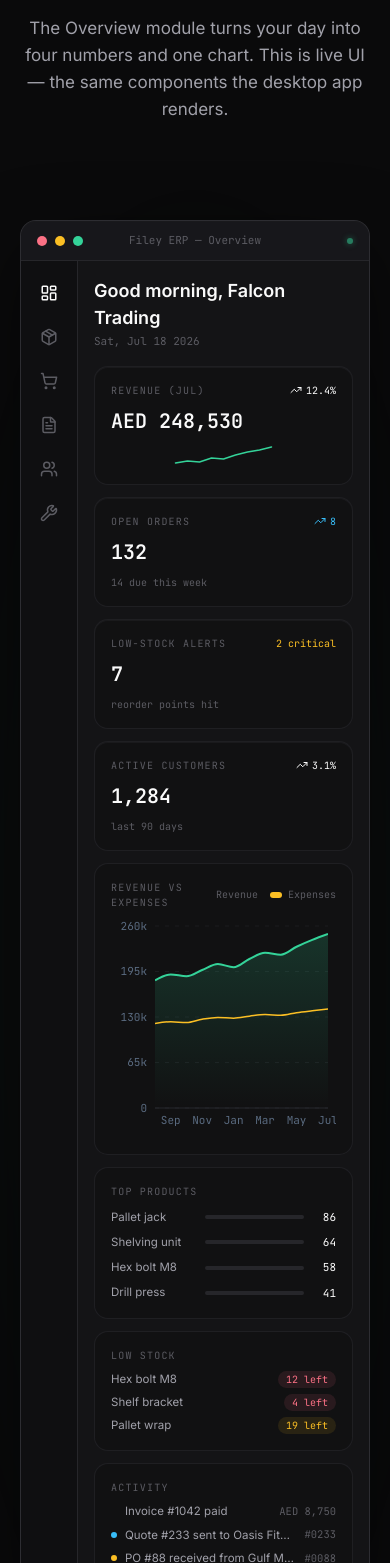
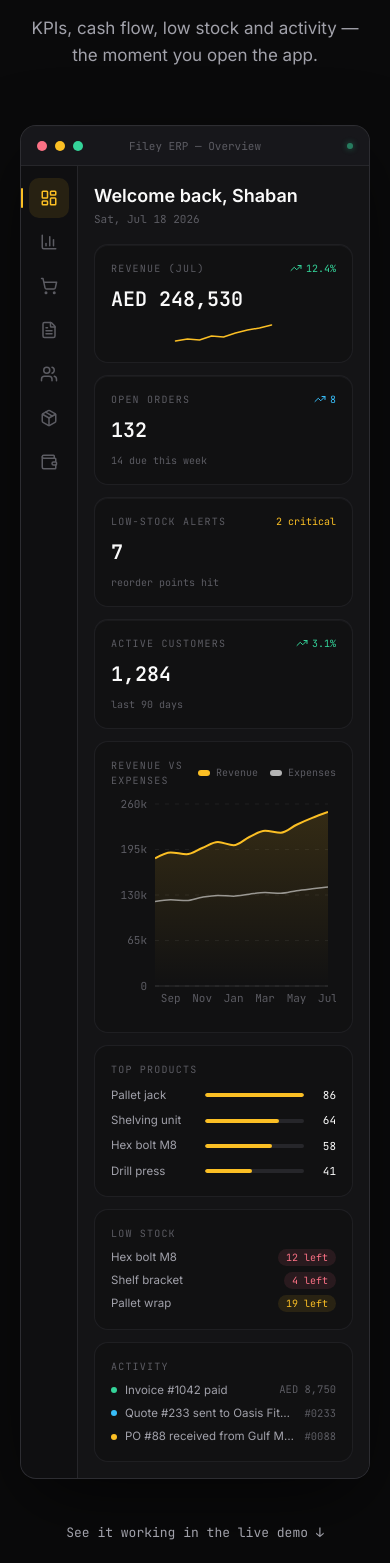
Before and after one commit to iamveer82/filey-erp-website, a React (Vite) app: page / in a window 390 px wide. Shown: the part 2985-4548 px from the top of the page. Built offline with nearby package versions, Linux system fonts and the light colour scheme.

Commit message:
v2: retheme dashboard preview (amber)

```diff
--- a/src/sections/DashboardPreview.tsx
+++ b/src/sections/DashboardPreview.tsx
@@ -1,9 +1,9 @@
-import { useEffect, useRef, useState } from 'react'
-import type { MouseEvent, ReactNode } from 'react'
+import { useEffect, useRef } from 'react'
+import type { MouseEvent } from 'react'
 import { animate, useInView, useMotionValue, useReducedMotion } from 'framer-motion'
-import { useGSAP } from '@gsap/react'
 import { Area, AreaChart, CartesianGrid, ResponsiveContainer, Tooltip, XAxis, YAxis } from 'recharts'
 import {
+  BarChart3,
   FileText,
   LayoutDashboard,
   Package,
@@ -11,14 +11,13 @@ import {
   ShoppingCart,
   TrendingUp,
   Users,
-  Wrench,
+  Wallet,
 } from 'lucide-react'
 import AppWindow from '@/components/AppWindow'
 import Reveal from '@/components/Reveal'
 import SectionHeader from '@/components/SectionHeader'
-import { gsap, prefersReducedMotion, scrollToHash } from '@/lib/scroll'
+import { scrollToHash } from '@/lib/scroll'
 import {
-  PREVIEW_ACTIVITY,
   PREVIEW_CHART,
   PREVIEW_LOW_STOCK,
   PREVIEW_TOP_PRODUCTS,
@@ -26,8 +25,6 @@ import {
   fmtCompact,
 } from '@/sections/demo/data'
 import { cn } from '@/lib/utils'
-
-gsap.registerPlugin(useGSAP)
 
 /* ------------------------------ dark tooltip ----------------------------- */
 
@@ -44,7 +41,7 @@ function ChartTooltip({ active, payload, label }: { active?: boolean; payload?:
       <p className="font-mono text-[10px] uppercase tracking-[0.12em] text-faint">{label}</p>
       {payload.map((entry) => (
         <p key={entry.name} className="mt-1 flex items-center gap-2 font-mono text-[11px] tabular-nums text-fg">
-          <span className="h-1.5 w-1.5 rounded-full" style={{ background: entry.color ?? '#34D399' }} />
+          <span className="h-1.5 w-1.5 rounded-full" style={{ background: entry.color ?? '#FBBF24' }} />
           {entry.name}: {fmtAED(Number(entry.value ?? 0))}
         </p>
       ))}
@@ -52,23 +49,16 @@ function ChartTooltip({ active, payload, label }: { active?: boolean; payload?:
   )
 }
 
-/* ------------------------- scrub/static count number --------------------- */
+/* --------------------------- count-up-on-scroll -------------------------- */
 
-/**
- * KPI number. Desktop pin: GSAP owns textContent (scrub-linked 0 → target).
- * Static fallback (mobile / no pin): tweens up once when 60% visible.
- * Reduced motion: final value, no animation.
- */
+/** KPI number — tweens up once when 60% visible; final value under reduced motion. */
 function PreviewCount({
   value,
   prefix = '',
-  enabled,
   className,
 }: {
   value: number
   prefix?: string
-  /** true when the pinned scrub timeline is NOT controlling this number */
-  enabled: boolean
   className?: string
 }) {
   const ref = useRef<HTMLSpanElement>(null)
@@ -77,20 +67,19 @@ function PreviewCount({
   const mv = useMotionValue(0)
 
   useEffect(() => {
-    if (!enabled) return
     return mv.on('change', (v) => {
       if (ref.current) ref.current.textContent = prefix + Math.round(v).toLocaleString('en-US')
     })
-  }, [enabled, mv, prefix])
+  }, [mv, prefix])
 
   useEffect(() => {
-    if (!enabled || !inView || reduced) return
+    if (!inView || reduced) return
     const controls = animate(mv, value, { duration: 1.4, ease: 'easeOut' })
     return () => controls.stop()
-  }, [enabled, inView, reduced, value, mv])
+  }, [inView, reduced, value, mv])
 
   return (
-    <span ref={ref} className={className} data-value={value} data-prefix={prefix}>
+    <span ref={ref} className={className}>
       {prefix}
       {value.toLocaleString('en-US')}
     </span>
@@ -101,11 +90,12 @@ function PreviewCount({
 
 const SIDE_ITEMS = [
   { icon: LayoutDashboard, label: 'Overview', active: true },
-  { icon: Package, label: 'Inventory', active: false },
+  { icon: BarChart3, label: 'Reports', active: false },
   { icon: ShoppingCart, label: 'Orders', active: false },
   { icon: FileText, label: 'Invoicing', active: false },
   { icon: Users, label: 'CRM', active: false },
-  { icon: Wrench, label: 'Settings', active: false },
+  { icon: Package, label: 'Inventory', active: false },
+  { icon: Wallet, label: 'Accounting', active: false },
 ]
 
 function PreviewSidebar() {
@@ -115,12 +105,12 @@ function PreviewSidebar() {
         <span
           key={item.label}
           className={cn(
-            'dp-side-item relative flex h-10 items-center justify-center gap-2.5 rounded-lg lg:justify-start lg:px-3',
-            item.active ? 'bg-mint-400/10 text-mint-400' : 'text-faint',
+            'relative flex h-10 items-center justify-center gap-2.5 rounded-lg lg:justify-start lg:px-3',
+            item.active ? 'bg-amber-400/10 text-amber-400' : 'text-faint',
           )}
         >
           {item.active && (
-            <span className="absolute -left-2 top-1/2 h-5 w-0.5 -translate-y-1/2 rounded-full bg-mint-400" />
+            <span className="absolute -left-2 top-1/2 h-5 w-0.5 -translate-y-1/2 rounded-full bg-amber-400" />
           )}
           <item.icon className="h-[18px] w-[18px] shrink-0" />
           <span className="hidden text-[13px] font-medium lg:inline">{item.label}</span>
@@ -130,128 +120,18 @@ function PreviewSidebar() {
   )
 }
 
-/* -------------------------------- callouts -------------------------------- */
+/* --------------------------------- activity ------------------------------- */
 
-function Callout({ children, className, dotAt = 'bottom' }: { children: ReactNode; className?: string; dotAt?: 'top' | 'bottom' }) {
-  return (
-    <div className={cn('dp-callout pointer-events-none absolute hidden xl:block', className)} aria-hidden>
-      <div className={cn('flex flex-col', dotAt === 'top' ? 'flex-col-reverse items-start' : 'items-start')}>
-        <span className="whitespace-nowrap rounded-full border border-ink-600 bg-ink-900/85 px-3 py-1 font-mono text-[11px] text-muted-foreground shadow-lg backdrop-blur-sm">
-          <span className="mr-1.5 text-mint-400">●</span>
-          {children}
-        </span>
-        <span className="ml-6 h-10 w-px bg-gradient-to-b from-mint-400/70 to-ink-600" />
-        <span className="-mt-px ml-[23px] h-1.5 w-1.5 rounded-full bg-mint-400 shadow-[0_0_8px_rgba(52,211,153,0.9)]" />
-      </div>
-    </div>
-  )
-}
+const ACTIVITY = [
+  { dot: 'bg-emerald-400', text: 'Invoice #1042 paid', meta: 'AED 8,750' },
+  { dot: 'bg-sky-400', text: 'Quote #233 sent to Oasis Fitness', meta: '#0233' },
+  { dot: 'bg-amber-400', text: 'PO #88 received from Gulf Metals', meta: '#0088' },
+]
 
 /* --------------------------------- section -------------------------------- */
 
 export default function DashboardPreview() {
-  const rootRef = useRef<HTMLElement>(null)
-  const [pinActive, setPinActive] = useState(false)
   const reduced = useReducedMotion()
-
-  useGSAP(
-    () => {
-      const mm = gsap.matchMedia()
-
-      // Desktop, motion allowed → pinned, scrubbed 3-phase choreography (+=150%)
-      mm.add('(min-width: 1024px) and (prefers-reduced-motion: no-preference)', () => {
-        setPinActive(true)
-
-        const tl = gsap.timeline({
-          defaults: { ease: 'none' },
-          scrollTrigger: {
-            trigger: '.dp-pin',
-            start: 'top top',
-            end: '+=150%',
-            scrub: 0.5,
-            pin: true,
-            anticipatePin: 1,
-          },
-        })
-
-        // Phase 1 (0–35%): window assembles
-        tl.fromTo(
-          '.dp-window',
-          { scale: 0.82, rotateX: 12, y: 120, opacity: 0, transformPerspective: 1400 },
-          { scale: 1, rotateX: 0, y: 0, opacity: 1, duration: 0.35, ease: 'power1.out' },
-          0,
-        )
-        tl.fromTo('.dp-glow', { opacity: 0 }, { opacity: 0.5, duration: 0.3 }, 0.02)
-
-        // Phase 2 (35–70%): internal assembly
-        tl.fromTo(
-          '.dp-kpi',
-          { scale: 0.9, opacity: 0 },
-          { scale: 1, opacity: 1, duration: 0.09, stagger: 0.025, ease: 'back.out(1.7)' },
-          0.35,
-        )
-        tl.fromTo('.dp-side-item', { opacity: 0.25 }, { opacity: 1, duration: 0.05, stagger: 0.03 }, 0.36)
-
-        // scrub-linked count-ups
-        gsap.utils.toArray<HTMLElement>('.dp-count').forEach((el) => {
-          const target = Number(el.dataset.value ?? '0')
-          const prefix = el.dataset.prefix ?? ''
-          const obj = { v: 0 }
-          tl.fromTo(
-            obj,
-            { v: 0 },
-            {
-              v: target,
-              duration: 0.22,
-              ease: 'power1.out',
-              onUpdate: () => {
-                el.textContent = prefix + Math.round(obj.v).toLocaleString('en-US')
-              },
-            },
-            0.38,
-          )
-        })
-
-        // chart draws left → right via a clip mask
-        tl.fromTo(
-          '.dp-chart-clip',
-          { clipPath: 'inset(0% 100% 0% 0%)' },
-          { clipPath: 'inset(0% 0% 0% 0%)', duration: 0.26 },
-          0.42,
-        )
-
-        // Phase 3 (70–100%): annotation callouts, then hold
-        tl.fromTo(
-          '.dp-callout',
-          { opacity: 0, y: 16 },
-          { opacity: 1, y: 0, duration: 0.12, stagger: 0.05, ease: 'power2.out' },
-          0.72,
-        )
-        tl.to({}, { duration: 0.06 }, 0.94)
-
-        return () => setPinActive(false)
-      })
-
-      // Mobile / reduced motion → no pin, simple reveal-up
-      mm.add('(max-width: 1023px), (prefers-reduced-motion: reduce)', () => {
-        if (prefersReducedMotion()) return
-        gsap.fromTo(
-          '.dp-window',
-          { y: 40, opacity: 0 },
-          {
-            y: 0,
-            opacity: 1,
-            duration: 0.7,
-            ease: 'expo.out',
-            scrollTrigger: { trigger: '.dp-pin', start: 'top 82%', once: true },
-          },
-        )
-      })
-
-      return () => mm.revert()
-    },
-    { scope: rootRef },
-  )
 
   const handleDemo = (e: MouseEvent<HTMLAnchorElement>) => {
     e.preventDefault()
@@ -259,36 +139,27 @@ export default function DashboardPreview() {
   }
 
   return (
-    <section id="dashboard" ref={rootRef} className="relative border-t border-ink-700/60 pt-28 lg:pt-40">
+    <section id="dashboard" className="relative border-t border-ink-700/60 py-28 lg:py-40">
       <div className="mx-auto max-w-[1400px] px-5 sm:px-8">
         <SectionHeader
           align="center"
-          index="03"
-          label="dashboard preview"
-          title="Mission control for your business."
-          lead="The Overview module turns your day into four numbers and one chart. This is live UI — the same components the desktop app renders."
+          index="02"
+          label="dashboard"
+          title="Your business at a glance."
+          lead="KPIs, cash flow, low stock and activity — the moment you open the app."
         />
       </div>
 
-      {/* pinned viewport (static on < lg / reduced motion) */}
-      <div className="dp-pin relative flex min-h-[100dvh] items-center">
-        <div className="relative mx-auto w-full max-w-[1200px] px-5 py-10 sm:px-8">
-          {/* mint glow */}
-          <div
-            aria-hidden
-            className="dp-glow absolute -inset-6 rounded-full opacity-50 blur-3xl"
-            style={{ background: 'radial-gradient(closest-side, rgba(52,211,153,0.16), transparent)' }}
-          />
-
+      <Reveal className="relative mx-auto w-full max-w-[1200px] px-5 sm:px-8" y={40}>
         <AppWindow
           title="Filey ERP — Overview"
-            className="dp-window relative will-change-transform"
+          className="relative"
           sidebar={<PreviewSidebar />}
         >
           {/* top bar */}
           <div className="flex flex-wrap items-center justify-between gap-3">
             <div>
-                <p className="font-display text-[18px] font-semibold text-fg">Good morning, Falcon Trading</p>
+              <p className="font-display text-[18px] font-semibold text-fg">Welcome back, Shaban</p>
               <p className="mt-0.5 font-mono text-[11px] text-faint">Sat, Jul 18 2026</p>
             </div>
             <div className="hidden items-center gap-2 rounded-lg border border-ink-700 bg-ink-900/60 px-3 py-1.5 font-mono text-[11px] text-faint sm:flex">
@@ -301,22 +172,22 @@ export default function DashboardPreview() {
           {/* KPI cards */}
           <div className="mt-4 grid grid-cols-1 gap-3 sm:grid-cols-2 lg:grid-cols-4">
             {/* Revenue */}
-              <div className="dp-kpi rounded-xl border border-ink-700/70 bg-ink-900/60 p-4 shadow-[inset_0_1px_0_rgba(255,255,255,0.04)] transition-colors duration-200 hover:border-mint-400/40">
+            <div className="rounded-xl border border-ink-700/70 bg-ink-900/60 p-4 shadow-[inset_0_1px_0_rgba(255,255,255,0.04)] transition-colors duration-200 hover:border-amber-400/40">
               <div className="flex items-center justify-between gap-2">
                 <p className="font-mono text-[10px] uppercase tracking-[0.12em] text-faint">Revenue (Jul)</p>
-                  <span className="flex items-center gap-1 font-mono text-[10px] text-mint-400">
+                <span className="flex items-center gap-1 font-mono text-[10px] text-emerald-400">
                   <TrendingUp className="h-3 w-3" />
                   12.4%
                 </span>
               </div>
               <p className="mt-2 font-mono text-[clamp(1.25rem,2vw,1.625rem)] font-semibold tabular-nums text-fg">
-                  <PreviewCount value={248530} prefix="AED " enabled={!pinActive} className="dp-count" />
+                <PreviewCount value={248530} prefix="AED " />
               </p>
               <svg viewBox="0 0 96 24" className="mt-2 h-6 w-full" aria-hidden>
                 <polyline
                   points="0,19 12,17 24,18 36,14 48,15 60,11 72,8 84,6 96,3"
                   fill="none"
-                    stroke="#34D399"
+                  stroke="#FBBF24"
                   strokeWidth="1.5"
                   strokeLinecap="round"
                   strokeLinejoin="round"
@@ -324,7 +195,7 @@ export default function DashboardPreview() {
               </svg>
             </div>
             {/* Open orders */}
-              <div className="dp-kpi rounded-xl border border-ink-700/70 bg-ink-900/60 p-4 shadow-[inset_0_1px_0_rgba(255,255,255,0.04)] transition-colors duration-200 hover:border-mint-400/40">
+            <div className="rounded-xl border border-ink-700/70 bg-ink-900/60 p-4 shadow-[inset_0_1px_0_rgba(255,255,255,0.04)] transition-colors duration-200 hover:border-amber-400/40">
               <div className="flex items-center justify-between gap-2">
                 <p className="font-mono text-[10px] uppercase tracking-[0.12em] text-faint">Open orders</p>
                 <span className="flex items-center gap-1 font-mono text-[10px] text-sky-400">
@@ -332,32 +203,32 @@ export default function DashboardPreview() {
                 </span>
               </div>
               <p className="mt-2 font-mono text-[clamp(1.25rem,2vw,1.625rem)] font-semibold tabular-nums text-fg">
-                  <PreviewCount value={132} enabled={!pinActive} className="dp-count" />
+                <PreviewCount value={132} />
               </p>
               <p className="mt-2 font-mono text-[10px] text-faint">14 due this week</p>
             </div>
             {/* Low stock */}
-              <div className="dp-kpi rounded-xl border border-ink-700/70 bg-ink-900/60 p-4 shadow-[inset_0_1px_0_rgba(255,255,255,0.04)] transition-colors duration-200 hover:border-mint-400/40">
+            <div className="rounded-xl border border-ink-700/70 bg-ink-900/60 p-4 shadow-[inset_0_1px_0_rgba(255,255,255,0.04)] transition-colors duration-200 hover:border-amber-400/40">
               <div className="flex items-center justify-between gap-2">
                 <p className="font-mono text-[10px] uppercase tracking-[0.12em] text-faint">Low-stock alerts</p>
                 <span className="font-mono text-[10px] text-amber-400">2 critical</span>
               </div>
               <p className="mt-2 font-mono text-[clamp(1.25rem,2vw,1.625rem)] font-semibold tabular-nums text-fg">
-                  <PreviewCount value={7} enabled={!pinActive} className="dp-count" />
+                <PreviewCount value={7} />
               </p>
               <p className="mt-2 font-mono text-[10px] text-faint">reorder points hit</p>
             </div>
             {/* Active customers */}
-              <div className="dp-kpi rounded-xl border border-ink-700/70 bg-ink-900/60 p-4 shadow-[inset_0_1px_0_rgba(255,255,255,0.04)] transition-colors duration-200 hover:border-mint-400/40">
+            <div className="rounded-xl border border-ink-700/70 bg-ink-900/60 p-4 shadow-[inset_0_1px_0_rgba(255,255,255,0.04)] transition-colors duration-200 hover:border-amber-400/40">
               <div className="flex items-center justify-between gap-2">
                 <p className="font-mono text-[10px] uppercase tracking-[0.12em] text-faint">Active customers</p>
-                  <span className="flex items-center gap-1 font-mono text-[10px] text-mint-400">
+                <span className="flex items-center gap-1 font-mono text-[10px] text-emerald-400">
                   <TrendingUp className="h-3 w-3" />
                   3.1%
                 </span>
               </div>
               <p className="mt-2 font-mono text-[clamp(1.25rem,2vw,1.625rem)] font-semibold tabular-nums text-fg">
-                  <PreviewCount value={1284} enabled={!pinActive} className="dp-count" />
+                <PreviewCount value={1284} />
               </p>
               <p className="mt-2 font-mono text-[10px] text-faint">last 90 days</p>
             </div>
@@ -371,59 +242,60 @@ export default function DashboardPreview() {
                 <p className="font-mono text-[10px] uppercase tracking-[0.12em] text-faint">Revenue vs expenses</p>
                 <div className="flex items-center gap-3 font-mono text-[10px] text-faint">
                   <span className="flex items-center gap-1.5">
-                      <span className="h-1.5 w-3 rounded-full bg-mint-400" />
+                    <span className="h-1.5 w-3 rounded-full bg-amber-400" />
                     Revenue
                   </span>
                   <span className="flex items-center gap-1.5">
-                      <span className="h-1.5 w-3 rounded-full bg-amber-400" />
+                    <span className="h-1.5 w-3 rounded-full bg-fg/70" />
                     Expenses
                   </span>
                 </div>
               </div>
-                <div className="dp-chart-clip h-[220px] lg:h-[260px]">
+              <div className="h-[220px] lg:h-[260px]">
                 <ResponsiveContainer width="100%" height="100%">
                   <AreaChart data={PREVIEW_CHART} margin={{ top: 8, right: 8, left: 0, bottom: 0 }}>
                     <defs>
                       <linearGradient id="dpRevFill" x1="0" y1="0" x2="0" y2="1">
-                          <stop offset="0%" stopColor="#34D399" stopOpacity={0.3} />
-                          <stop offset="100%" stopColor="#34D399" stopOpacity={0} />
+                        <stop offset="0%" stopColor="#FBBF24" stopOpacity={0.25} />
+                        <stop offset="100%" stopColor="#FBBF24" stopOpacity={0} />
                       </linearGradient>
                     </defs>
-                      <CartesianGrid stroke="rgba(148,163,184,0.08)" strokeDasharray="4 6" vertical={false} />
+                    <CartesianGrid stroke="rgba(250,250,250,0.06)" strokeDasharray="4 6" vertical={false} />
                     <XAxis
                       dataKey="m"
-                        tick={{ fill: '#5A6B80', fontSize: 11, fontFamily: 'JetBrains Mono' }}
+                      tick={{ fill: '#5C5C63', fontSize: 11, fontFamily: 'JetBrains Mono' }}
                       tickLine={false}
-                        axisLine={{ stroke: 'rgba(148,163,184,0.15)' }}
+                      axisLine={{ stroke: 'rgba(250,250,250,0.12)' }}
                     />
                     <YAxis
-                        tick={{ fill: '#5A6B80', fontSize: 11, fontFamily: 'JetBrains Mono' }}
+                      tick={{ fill: '#5C5C63', fontSize: 11, fontFamily: 'JetBrains Mono' }}
                       tickLine={false}
                       axisLine={false}
                       width={44}
                       tickFormatter={fmtCompact}
                     />
-                      <Tooltip content={<ChartTooltip />} cursor={{ stroke: 'rgba(52,211,153,0.3)' }} />
+                    <Tooltip content={<ChartTooltip />} cursor={{ stroke: 'rgba(251,191,36,0.3)' }} />
                     <Area
                       type="monotone"
                       dataKey="rev"
                       name="Revenue"
-                        stroke="#34D399"
+                      stroke="#FBBF24"
                       strokeWidth={2}
                       fill="url(#dpRevFill)"
                       dot={false}
-                        isAnimationActive={!pinActive && !reduced}
+                      isAnimationActive={!reduced}
                       animationDuration={1200}
                     />
                     <Area
                       type="monotone"
                       dataKey="exp"
                       name="Expenses"
-                        stroke="#FBBF24"
+                      stroke="#FAFAFA"
+                      strokeOpacity={0.55}
                       strokeWidth={1.5}
                       fill="none"
                       dot={false}
-                        isAnimationActive={!pinActive && !reduced}
+                      isAnimationActive={!reduced}
                       animationDuration={1200}
                     />
                   </AreaChart>
@@ -442,7 +314,7 @@ export default function DashboardPreview() {
                       <span className="w-[86px] truncate text-[11.5px] text-muted-foreground">{p.name}</span>
                       <span className="h-1 flex-1 overflow-hidden rounded-full bg-ink-700">
                         <span
-                            className="block h-full rounded-full bg-mint-400"
+                          className="block h-full rounded-full bg-amber-400"
                           style={{ width: `${(p.sold / 86) * 100}%` }}
                         />
                       </span>
@@ -474,7 +346,7 @@ export default function DashboardPreview() {
               <div className="rounded-xl border border-ink-700/70 bg-ink-900/60 p-4">
                 <p className="font-mono text-[10px] uppercase tracking-[0.12em] text-faint">Activity</p>
                 <div className="mt-2 space-y-1.5">
-                    {PREVIEW_ACTIVITY.map((a) => (
+                  {ACTIVITY.map((a) => (
                     <div key={a.text} className="flex items-center justify-between gap-2">
                       <span className="flex items-center gap-2 truncate text-[11.5px] text-muted-foreground">
                         <span className={cn('h-1.5 w-1.5 shrink-0 rounded-full', a.dot)} />
@@ -488,50 +360,22 @@ export default function DashboardPreview() {
             </div>
           </div>
         </AppWindow>
+      </Reveal>
 
-          {/* annotation callouts (Phase 3, xl only) */}
-          <Callout className="-top-12 left-[6%]">Live KPIs — always offline-fast</Callout>
-          <Callout className="-top-12 right-[6%]">Reorder alerts before you run dry</Callout>
-          <Callout className="-bottom-12 left-[30%]" dotAt="top">
-            Revenue vs expenses, 12 months
-          </Callout>
-
-          {/* callouts become small captions below xl */}
-          <div className="mt-6 flex flex-wrap items-center justify-center gap-x-5 gap-y-2 xl:hidden">
-            <span className="font-mono text-[11px] text-faint">
-              <span className="mr-1.5 text-mint-400">●</span>Live KPIs — always offline-fast
-            </span>
-            <span className="font-mono text-[11px] text-faint">
-              <span className="mr-1.5 text-mint-400">●</span>Reorder alerts before you run dry
-            </span>
-            <span className="font-mono text-[11px] text-faint">
-              <span className="mr-1.5 text-mint-400">●</span>Revenue vs expenses, 12 months
-            </span>
-          </div>
-        </div>
-      </div>
-
-      {/* CTA + hairline divider after unpin */}
-      <div className="mx-auto max-w-7xl px-5 pb-28 pt-10 sm:px-8 lg:pb-36">
-        <Reveal className="text-center" y={24}>
+      {/* CTA to the live demo */}
+      <div className="mx-auto max-w-7xl px-5 pt-10 text-center sm:px-8">
+        <Reveal y={24}>
           <a
             href="#demo"
             onClick={handleDemo}
-            className="group inline-flex items-center gap-2 font-mono text-[13px] text-muted-foreground transition-colors duration-200 hover:text-mint-400"
+            className="group inline-flex items-center gap-2 font-mono text-[13px] text-muted-foreground transition-colors duration-200 hover:text-amber-400"
           >
-            Want to touch it? Try the live demo
+            See it working in the live demo
             <span aria-hidden className="transition-transform duration-200 group-hover:translate-y-0.5">
               ↓
             </span>
           </a>
         </Reveal>
-        <Reveal className="mt-16 lg:mt-20" y={0}>
-          <div
-            aria-hidden
-            className="h-px w-full"
-            style={{ background: 'linear-gradient(90deg, transparent, #1E2C40, transparent)' }}
-          />
-        </Reveal>
       </div>
     </section>
   )
```
Lines whose indentation alone changed are shown as unchanged.
